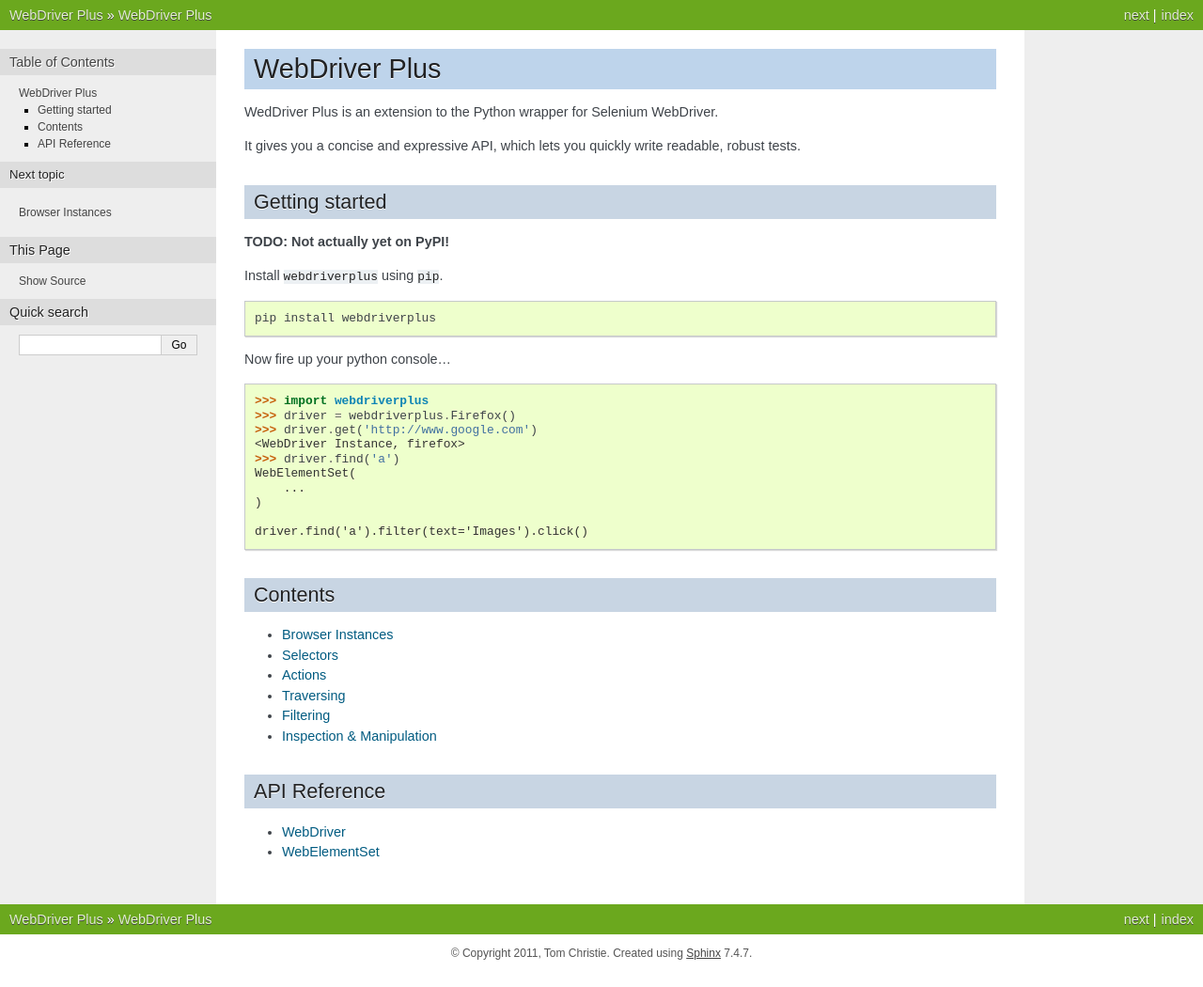
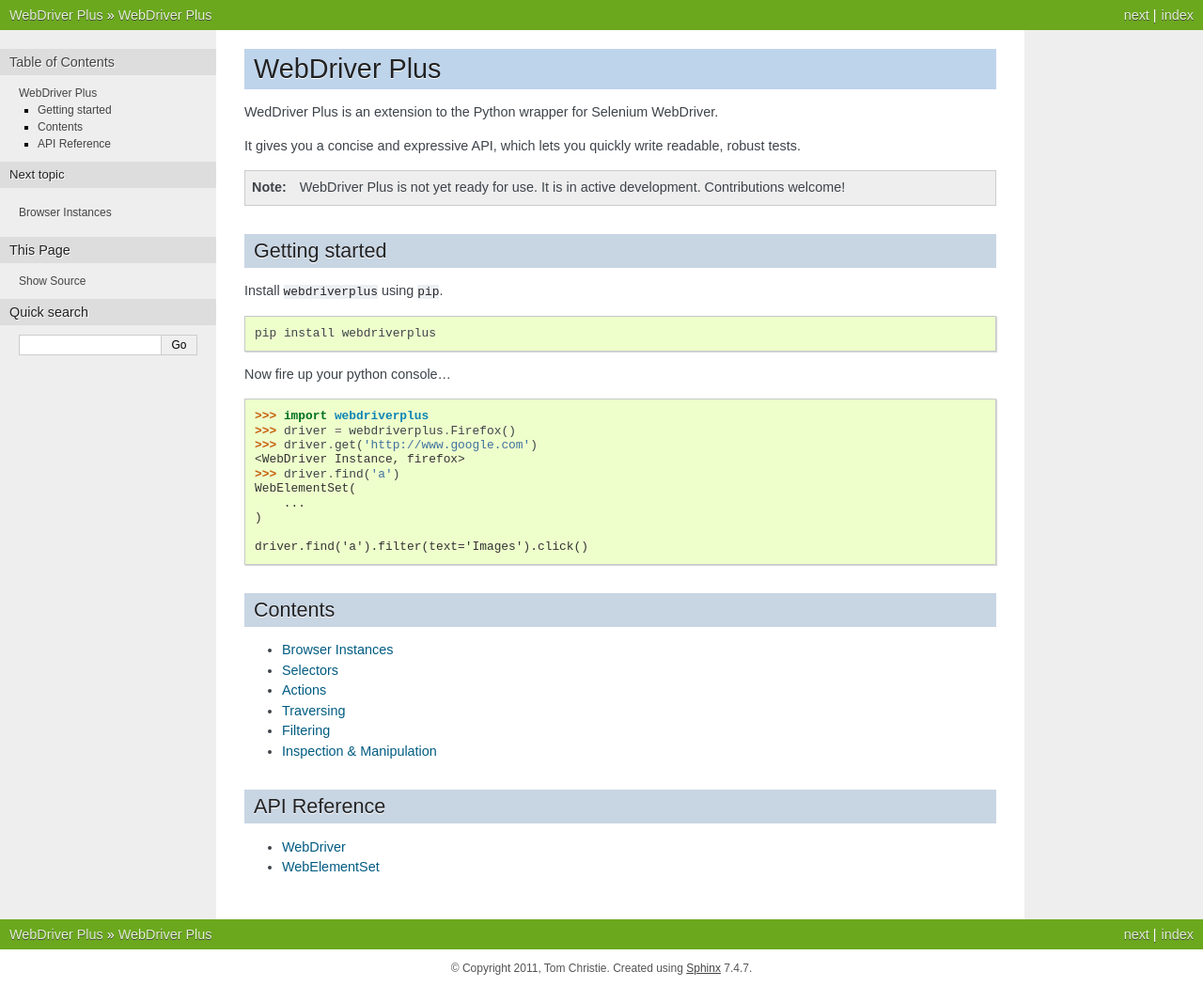
Before and after one commit to tomchristie/webdriverplus, a Sphinx documentation site: the page built from docs/index.rst, in a window 1280 px wide. Shown: the whole page at 94% size. Built offline with Sphinx 7.4.7, drawn with Linux system fonts in a browser that asks for light colours.

Commit message:
Buyer beware

```diff
--- a/docs/index.rst
+++ b/docs/index.rst
@@ -11,10 +11,13 @@
 It gives you a concise and expressive API, which lets you quickly write
 readable, robust tests.
 
+.. note::
+    WebDriver Plus is not yet ready for use.
+    It is in active development.
+    Contributions welcome!
+
 Getting started
 ---------------
-
-**TODO: Not actually yet on PyPI!**
 
 Install ``webdriverplus`` using ``pip``.
 
```
